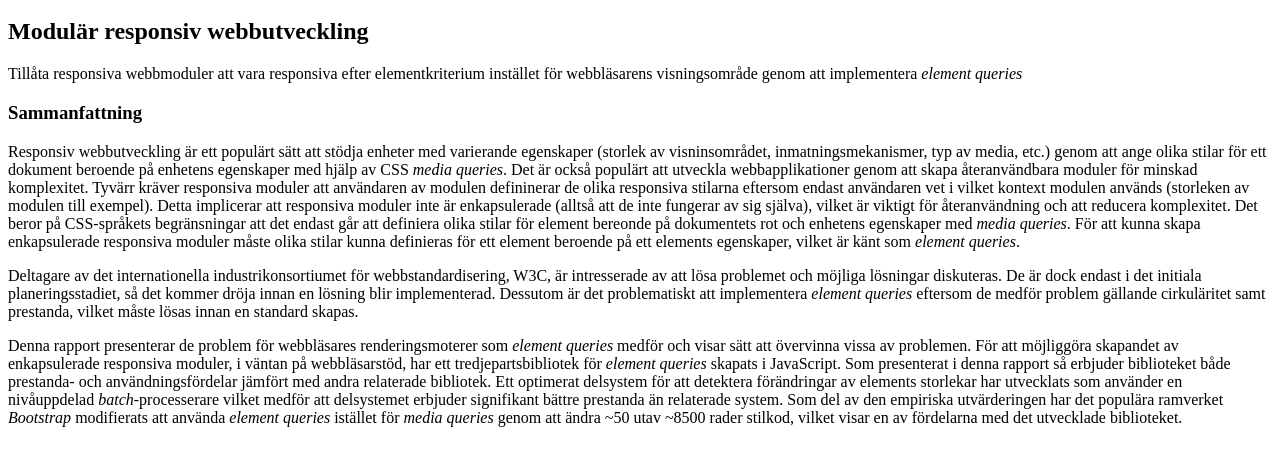
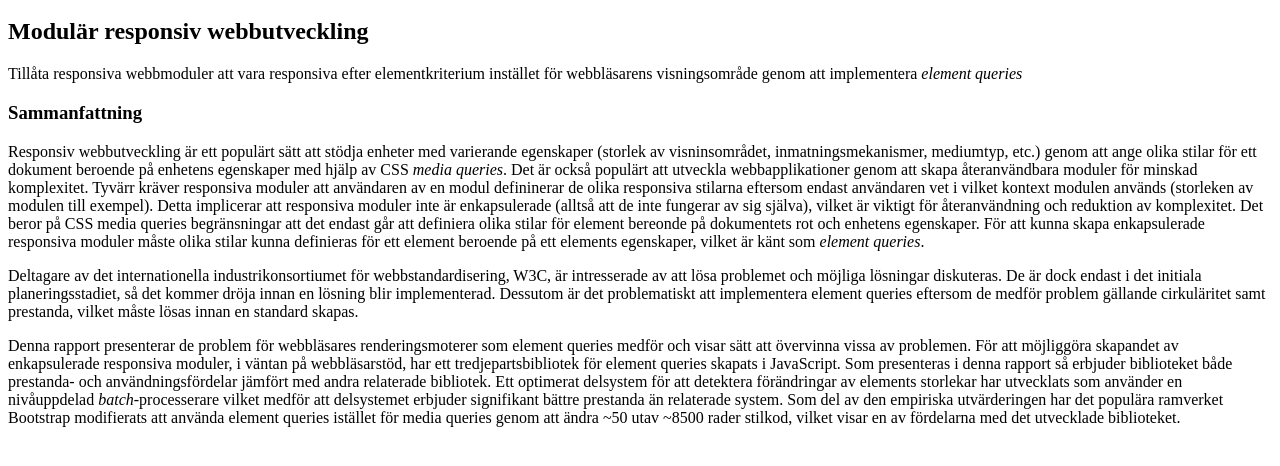
Before and after one commit to wnr/xjobb, a plain HTML site: page thesis/sammanfattning.html in a window 1280 px wide. Shown: the part 48-514 px from the top of the page. Drawn offline with Linux system fonts and the light colour scheme.

Commit message:
Changed abstract + sammanfattning

```diff
--- a/thesis/sammanfattning.html
+++ b/thesis/sammanfattning.html
@@ -11,24 +11,24 @@
 
         <h3>Sammanfattning</h3>
         <p>
-        Responsiv webbutveckling är ett populärt sätt att stödja enheter med varierande egenskaper (storlek av visninsområdet, inmatningsmekanismer, typ av media, etc.) genom att ange olika stilar för ett dokument beroende på enhetens egenskaper med hjälp av CSS <i>media queries</i>.
+        Responsiv webbutveckling är ett populärt sätt att stödja enheter med varierande egenskaper (storlek av visninsområdet, inmatningsmekanismer, mediumtyp, etc.) genom att ange olika stilar för ett dokument beroende på enhetens egenskaper med hjälp av CSS <i>media queries</i>.
         Det är också populärt att utveckla webbapplikationer genom att skapa återanvändbara moduler för minskad komplexitet.
-        Tyvärr kräver responsiva moduler att användaren av modulen defininerar de olika responsiva stilarna eftersom endast användaren vet i vilket kontext modulen används (storleken av modulen till exempel).
-        Detta implicerar att responsiva moduler inte är enkapsulerade (alltså att de inte fungerar av sig själva), vilket är viktigt för återanvändning och att reducera komplexitet.
-        Det beror på CSS-språkets begränsningar att det endast går att definiera olika stilar för element bereonde på dokumentets rot och enhetens egenskaper med <i>media queries</i>.
+        Tyvärr kräver responsiva moduler att användaren av en modul defininerar de olika responsiva stilarna eftersom endast användaren vet i vilket kontext modulen används (storleken av modulen till exempel).
+        Detta implicerar att responsiva moduler inte är enkapsulerade (alltså att de inte fungerar av sig själva), vilket är viktigt för återanvändning och reduktion av komplexitet.
+        Det beror på CSS media queries begränsningar att det endast går att definiera olika stilar för element bereonde på dokumentets rot och enhetens egenskaper.
         För att kunna skapa enkapsulerade responsiva moduler måste olika stilar kunna definieras för ett element beroende på ett elements egenskaper, vilket är känt som <i>element queries</i>.
         </p>
         <p>
         Deltagare av det internationella industrikonsortiumet för webbstandardisering, W3C, är intresserade av att lösa problemet och möjliga lösningar diskuteras.
         De är dock endast i det initiala planeringsstadiet, så det kommer dröja innan en lösning blir implementerad.
-        Dessutom är det problematiskt att implementera <i>element queries</i> eftersom de medför problem gällande cirkuläritet samt prestanda, vilket måste lösas innan en standard skapas.
+        Dessutom är det problematiskt att implementera element queries eftersom de medför problem gällande cirkuläritet samt prestanda, vilket måste lösas innan en standard skapas.
         </p>
         <p>
-        Denna rapport presenterar de problem för webbläsares renderingsmoterer som <i>element queries</i> medför och visar sätt att övervinna vissa av problemen.
-        För att möjliggöra skapandet av enkapsulerade responsiva moduler, i väntan på webbläsarstöd, har ett tredjepartsbibliotek för <i>element queries</i> skapats i JavaScript.
-        Som presenterat i denna rapport så erbjuder biblioteket både prestanda- och användningsfördelar jämfört med andra relaterade bibliotek.
+        Denna rapport presenterar de problem för webbläsares renderingsmoterer som element queries medför och visar sätt att övervinna vissa av problemen.
+        För att möjliggöra skapandet av enkapsulerade responsiva moduler, i väntan på webbläsarstöd, har ett tredjepartsbibliotek för element queries skapats i JavaScript.
+        Som presenteras i denna rapport så erbjuder biblioteket både prestanda- och användningsfördelar jämfört med andra relaterade bibliotek.
         Ett optimerat delsystem för att detektera förändringar av elements storlekar har utvecklats som använder en nivåuppdelad <i>batch</i>-processerare vilket medför att delsystemet erbjuder signifikant bättre prestanda än relaterade system.
-        Som del av den empiriska utvärderingen har det populära ramverket <i>Bootstrap</i> modifierats att använda <i>element queries</i> istället för <i>media queries</i> genom att ändra ~50 utav ~8500 rader stilkod, vilket visar en av fördelarna med det utvecklade biblioteket.
+        Som del av den empiriska utvärderingen har det populära ramverket Bootstrap modifierats att använda element queries istället för media queries genom att ändra ~50 utav ~8500 rader stilkod, vilket visar en av fördelarna med det utvecklade biblioteket.
         </p>
     </body>
 </html>
```
Also changed, not shown: thesis/abstract.html (+8 -9 lines), 2 other files.
